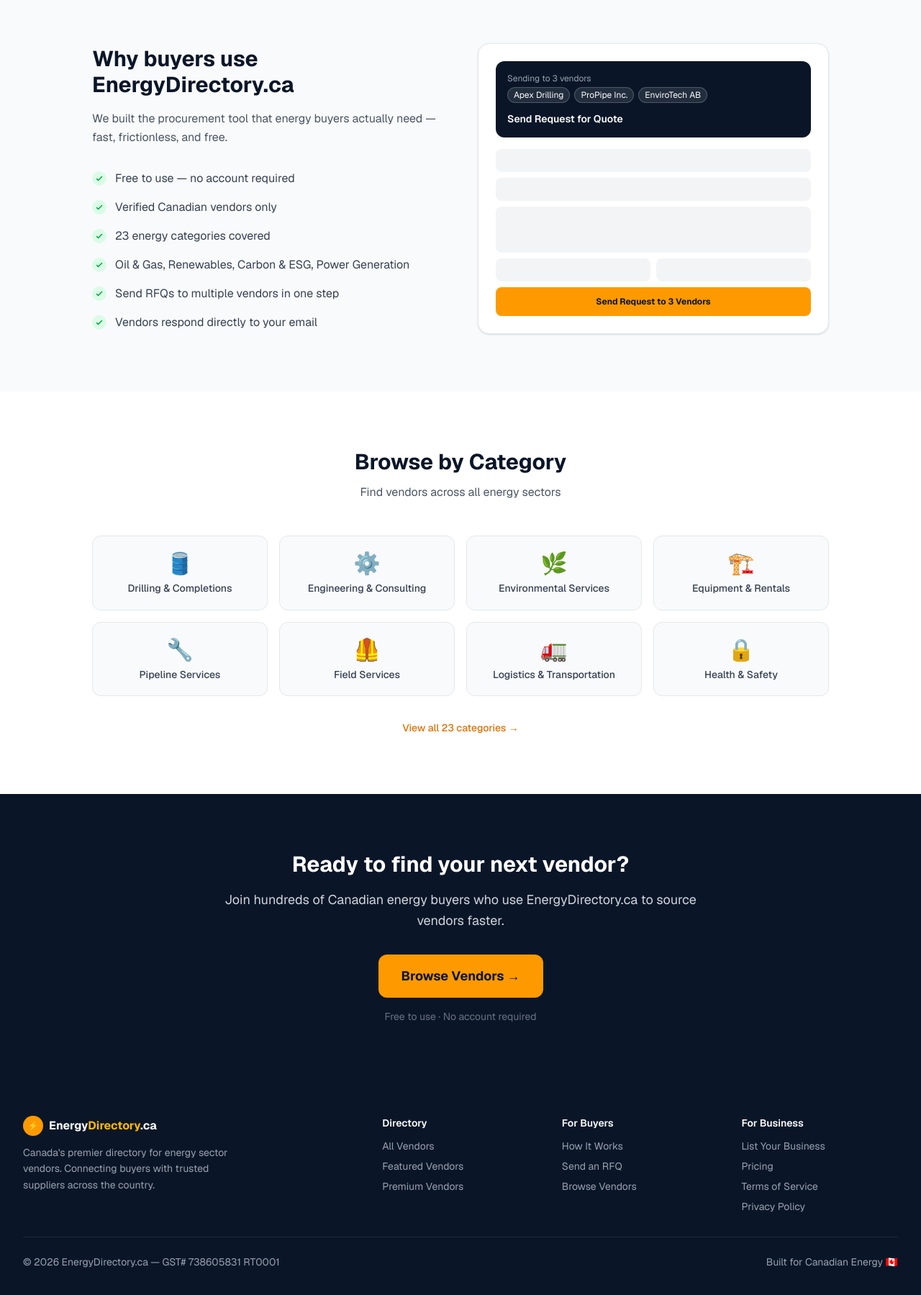
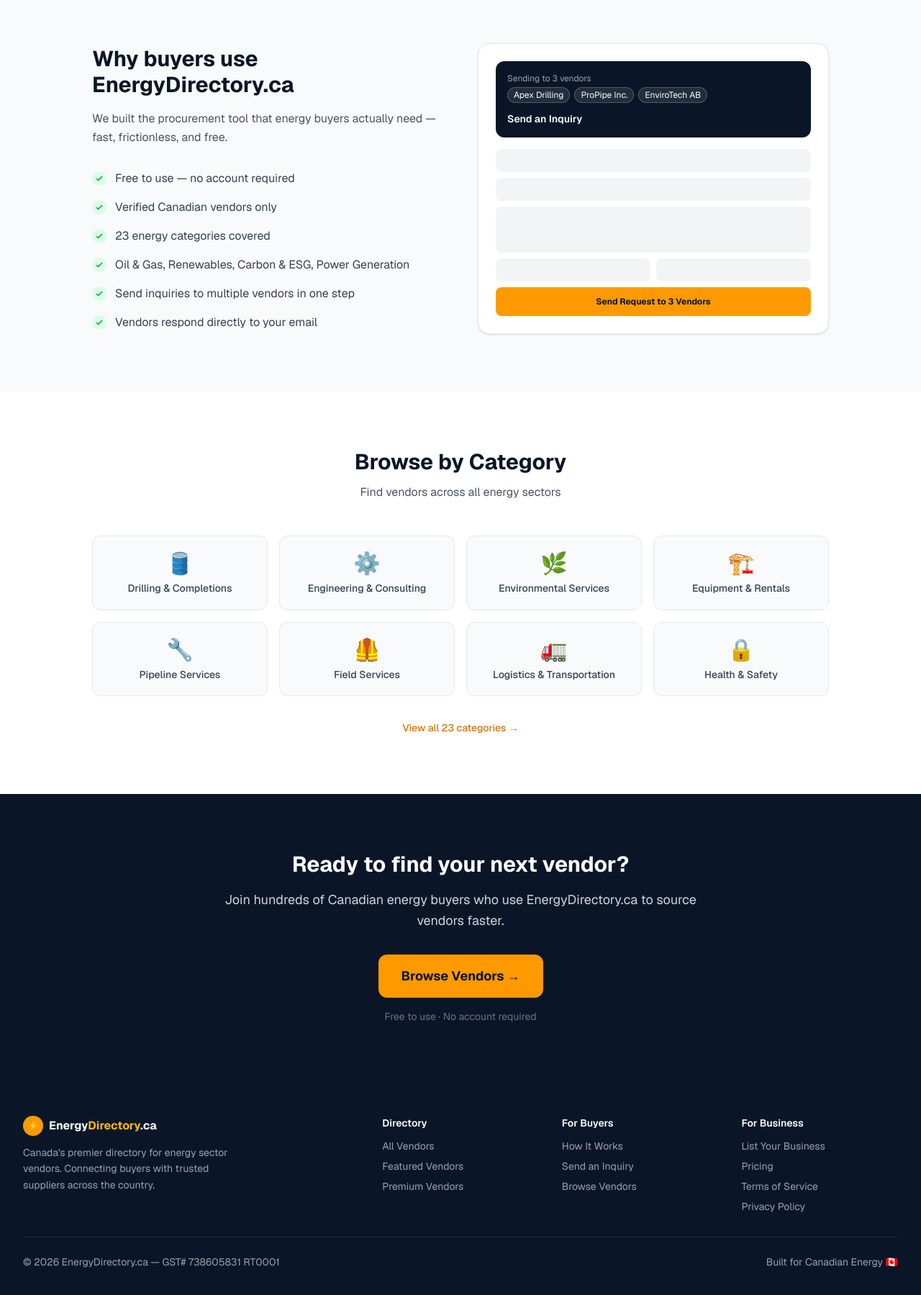
Before and after one commit to AtlasSaini/energy-directory, a Next.js app: page /for-buyers in a window 1280 px wide. Shown: the part 1131-2930 px from the top of the page at 72% size. Built offline with nearby package versions, Linux system fonts and the light colour scheme.

Commit message:
copy: rename 'Request a Quote' / 'Send RFQ' to 'Send an Inquiry' across all UI surfaces

```diff
--- a/app/for-buyers/page.tsx
+++ b/app/for-buyers/page.tsx
@@ -109,7 +109,7 @@ export default function ForBuyersPage() {
                   'Verified Canadian vendors only',
                   '23 energy categories covered',
                   'Oil & Gas, Renewables, Carbon & ESG, Power Generation',
-                  'Send RFQs to multiple vendors in one step',
+                  'Send inquiries to multiple vendors in one step',
                   'Vendors respond directly to your email',
                 ].map((item) => (
                   <li key={item} className="flex items-start gap-3">
@@ -133,7 +133,7 @@ export default function ForBuyersPage() {
                     <span key={v} className="bg-white/10 text-white text-xs px-2 py-0.5 rounded-full border border-white/20">{v}</span>
                   ))}
                 </div>
-                <div className="text-sm font-semibold">Send Request for Quote</div>
+                <div className="text-sm font-semibold">Send an Inquiry</div>
               </div>
               <div className="space-y-2">
                 <div className="h-8 bg-gray-100 rounded-lg" />
--- a/app/vendors/[slug]/VendorActions.tsx
+++ b/app/vendors/[slug]/VendorActions.tsx
@@ -24,7 +24,7 @@ export default function VendorActions({ vendor }: VendorActionsProps) {
         <svg className="w-4 h-4" fill="none" viewBox="0 0 24 24" stroke="currentColor" strokeWidth={2}>
           <path strokeLinecap="round" strokeLinejoin="round" d="M9 12h6m-6 4h6m2 5H7a2 2 0 01-2-2V5a2 2 0 012-2h5.586a1 1 0 01.707.293l5.414 5.414a1 1 0 01.293.707V19a2 2 0 01-2 2z" />
         </svg>
-        Request a Quote
+        Send an Inquiry
       </button>
 
       <AddToShortlistButton vendor={vendor} />
--- a/components/Footer.tsx
+++ b/components/Footer.tsx
@@ -35,7 +35,7 @@ export default function Footer() {
             <h3 className="text-white font-semibold text-sm mb-3">For Buyers</h3>
             <ul className="space-y-2 text-sm">
               <li><Link href="/for-buyers" className="hover:text-amber-400 transition-colors">How It Works</Link></li>
-              <li><Link href="/for-buyers#rfq" className="hover:text-amber-400 transition-colors">Send an RFQ</Link></li>
+              <li><Link href="/for-buyers#rfq" className="hover:text-amber-400 transition-colors">Send an Inquiry</Link></li>
               <li><Link href="/vendors" className="hover:text-amber-400 transition-colors">Browse Vendors</Link></li>
             </ul>
           </div>
--- a/components/RFQModal.tsx
+++ b/components/RFQModal.tsx
@@ -118,7 +118,7 @@ export default function RFQModal({ vendors, onClose }: RFQModalProps) {
         <div className="bg-[#0a1628] text-white px-6 py-5 rounded-t-2xl">
           <div className="flex items-start justify-between gap-4">
             <div>
-              <h2 className="text-lg font-bold">Send Request for Quote</h2>
+              <h2 className="text-lg font-bold">Send an Inquiry</h2>
               <p className="text-gray-300 text-sm mt-0.5">
                 Sending to {vendors.length} vendor{vendors.length !== 1 ? 's' : ''}
               </p>
--- a/components/ShortlistDrawer.tsx
+++ b/components/ShortlistDrawer.tsx
@@ -114,7 +114,7 @@ export default function ShortlistDrawer({ isOpen, onClose }: ShortlistDrawerProp
               onClick={() => setShowRFQ(true)}
               className="w-full bg-amber-500 hover:bg-amber-400 text-[#0a1628] font-bold py-3 rounded-lg transition-colors text-sm"
             >
-              Send RFQ to All ({shortlist.length}) →
+              Send Inquiry to All ({shortlist.length}) →
             </button>
             <button
               onClick={clearShortlist}
```
